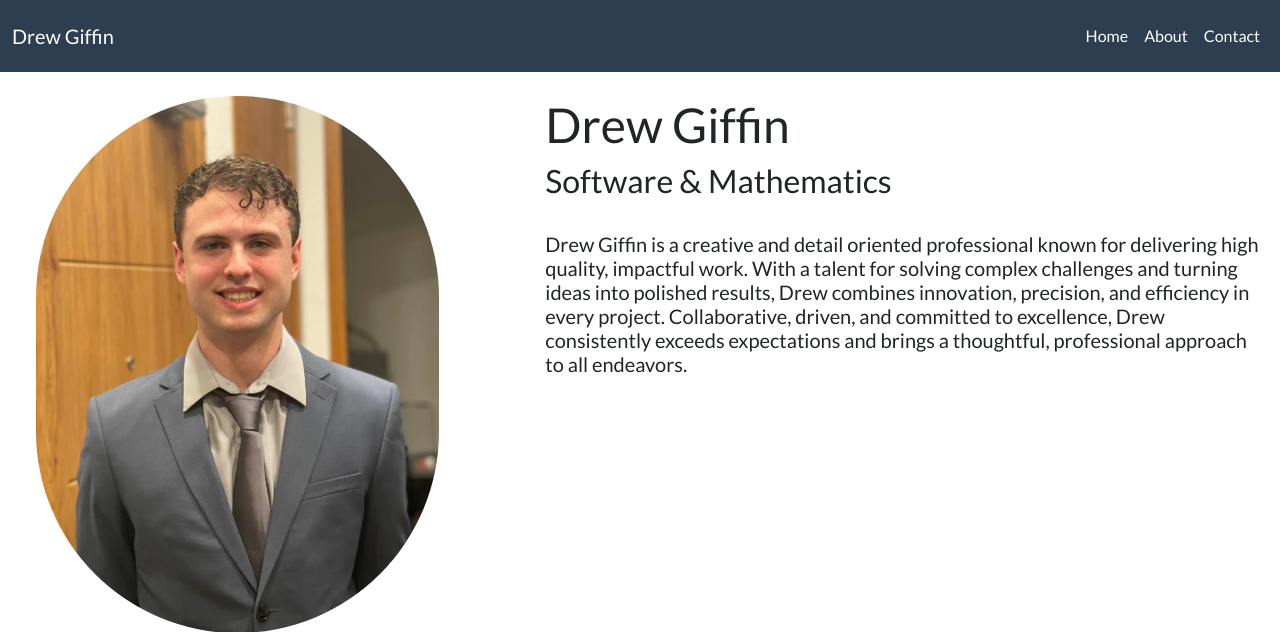
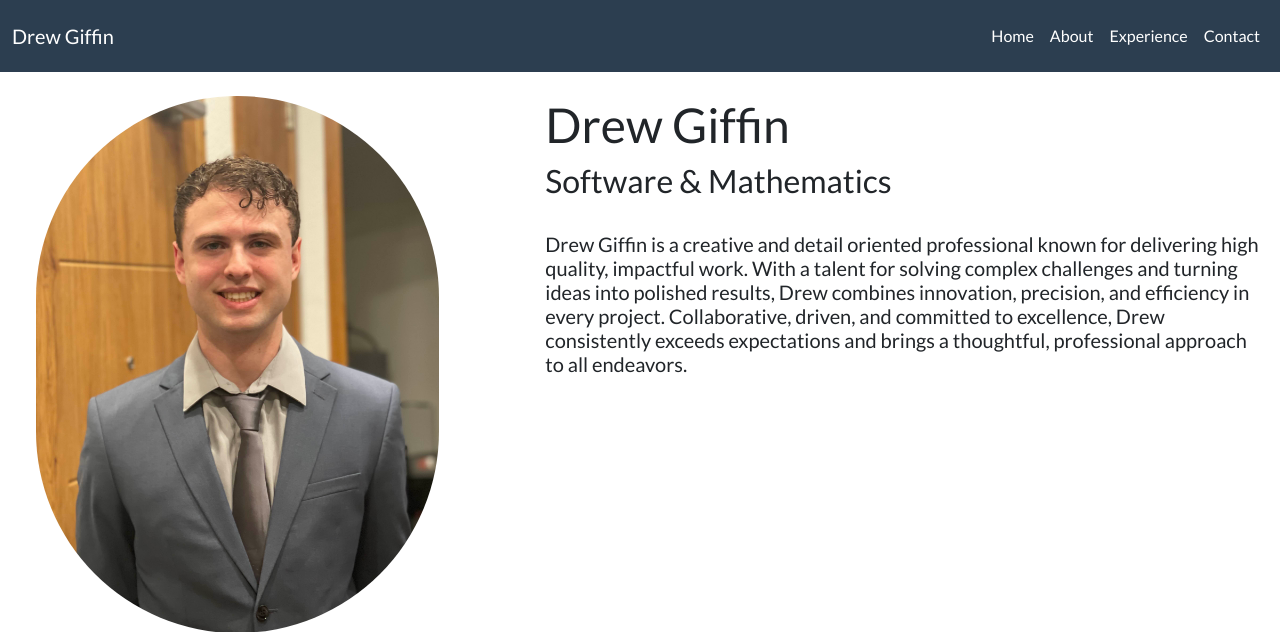
Before and after one commit to drewgiffin/drewgiffindev, a Django app: page / in a window 1280 px wide. Shown: the top 632 px of the page. Run offline with Django 4.2, Linux system fonts and the light colour scheme; some libraries are stand-ins or nearby versions.

Commit message:
Navbar links now target different urls

```diff
--- a/core/templates/navbar.html
+++ b/core/templates/navbar.html
@@ -7,15 +7,18 @@
             </button>
             <ul class="navbar-nav ms-auto">
                 <li class="nav-item">
-                    <a class="nav-link" href="#">Home
+                    <a class="nav-link" href=".">Home
                         <!-- <span class="visually-hidden">(current)</span> -->
                     </a>
                 </li>
                 <li class="nav-item">
-                    <a class="nav-link" href="#">About</a>
+                    <a class="nav-link" href="./about">About</a>
                 </li>
                 <li class="nav-item">
-                    <a class="nav-link" href="#">Contact</a>
+                    <a class="nav-link" href="./experience">Experience</a>
+                </li>
+                <li class="nav-item">
+                    <a class="nav-link" href="./contact">Contact</a>
                 </li>
             </ul>
         </div>
```
